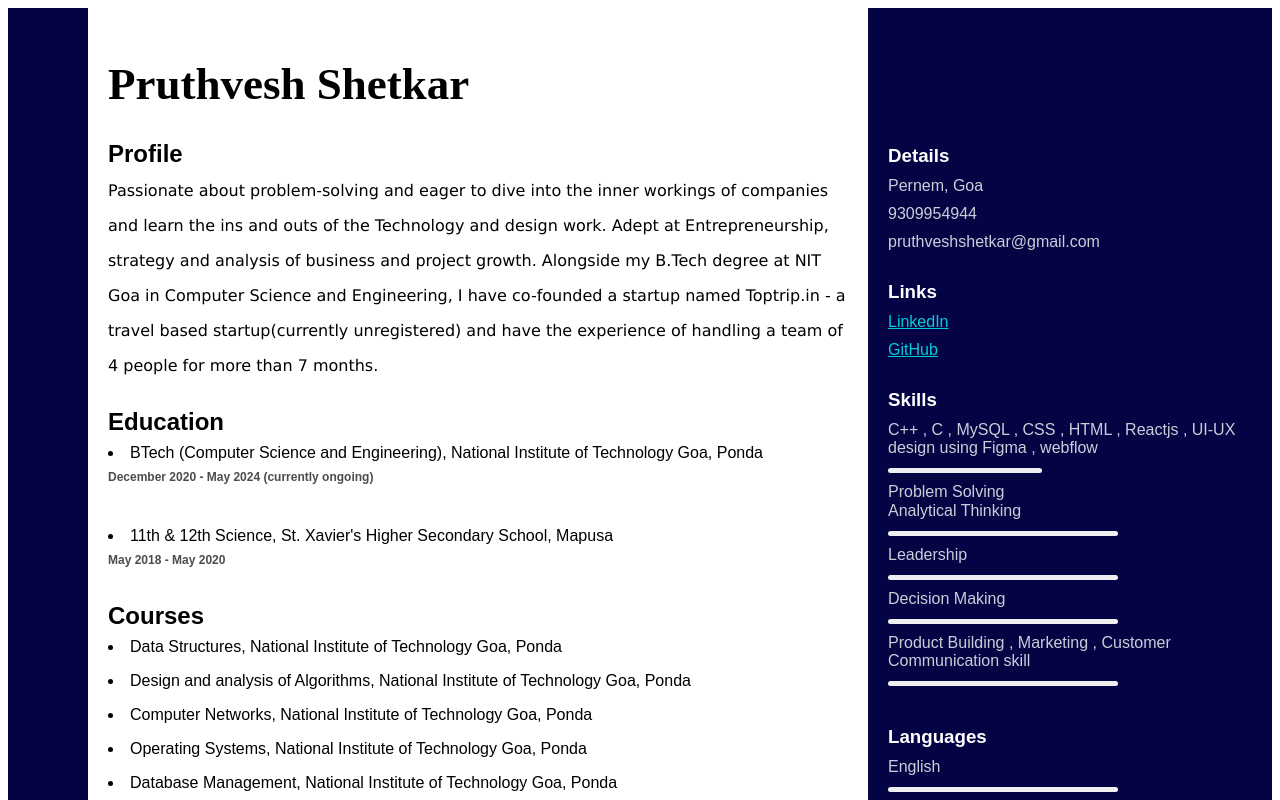
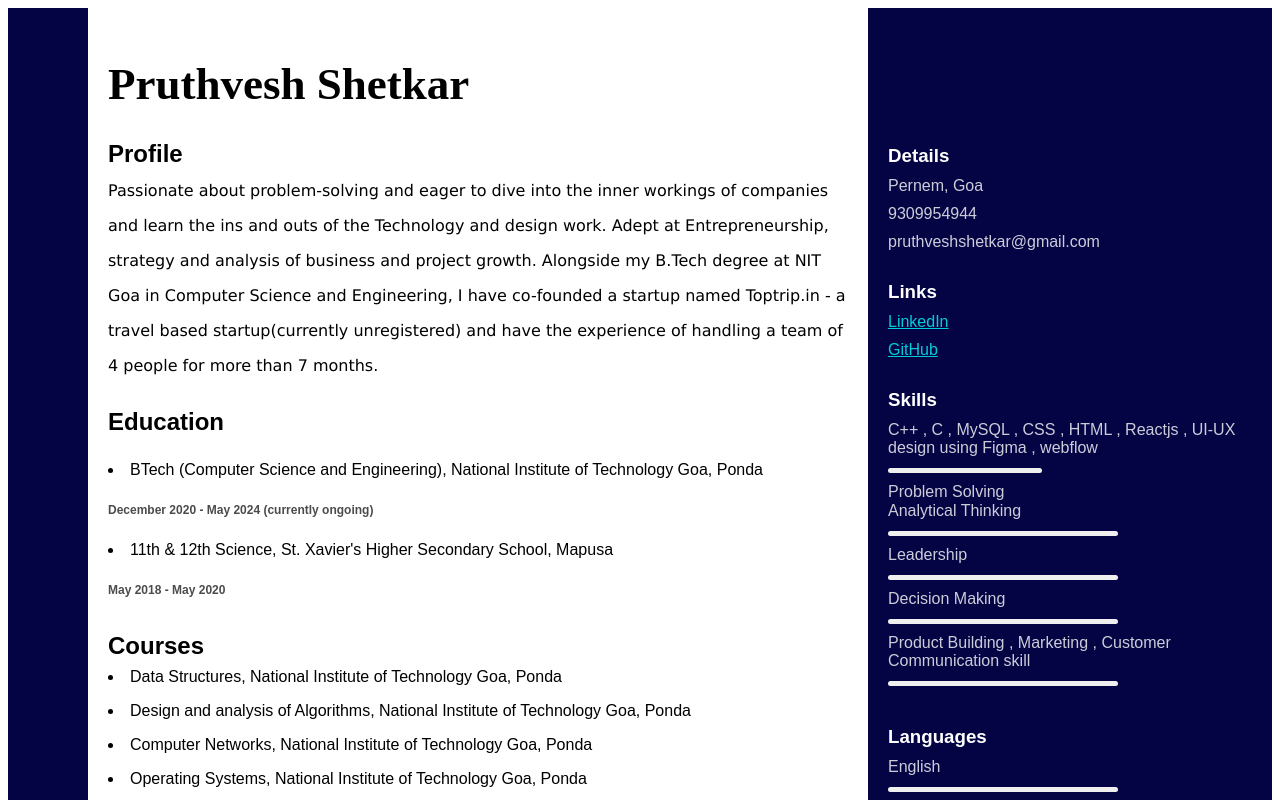
Before and after one commit to pruthvesh0812/pruthvesh_portfolio, a React (Vite) app: page / in a window 1280 px wide. Shown: the top 800 px of the page. Built offline with nearby package versions, Linux system fonts and the light colour scheme.

Commit message:
changes to edu

```diff
--- a/src/App.css
+++ b/src/App.css
@@ -8,7 +8,7 @@
   font-size: 45px;
 }
 
-.profile{
+.profile {
   line-height: 35px;
   font-family: 'Lucida Sans', 'Lucida Sans Regular', 'Lucida Grande', 'Lucida Sans Unicode', Geneva, Verdana, sans-serif;
 
@@ -37,12 +37,20 @@
   font-family: sans-serif;
 }
 
-.courseDetail{
+.edu {
   font-Family: sans-serif;
-  margin-Top:5px ;
-  margin-Bottom: 10px ;
+  margin-Top: 40;
+  margin-Bottom: 5;
+  font-weight: 400;
+  line-height: 1.5;
+}
+
+.courseDetail {
+  font-Family: sans-serif;
+  margin-Top: 5px;
+  margin-Bottom: 10px;
   font-weight: 500;
-  line-Height:1.5;
+  line-height: 1.5;
 
 }
 
--- a/src/App.jsx
+++ b/src/App.jsx
@@ -36,7 +36,7 @@ export default function App() {
 
         <h2 style={{ fontFamily: "sans-serif" , marginBottom:5 ,marginTop:25   }}>Education</h2>
 
-        <h4 style={{ fontFamily: "sans-serif" ,marginTop:5 ,marginBottom:5 , fontWeight:10,lineHeight:1.5 }}>
+        <h4 className="edu">
         <li>BTech (Computer Science and Engineering), National Institute of
           Technology Goa, Ponda</li>
         </h4>
@@ -46,7 +46,7 @@ export default function App() {
           December 2020 - May 2024 (currently ongoing)
         </h5>
 
-        <h4 style={{ fontFamily: "sans-serif", marginTop: 40  ,marginBottom:5 , fontWeight:10,lineHeight:1.5}}>
+        <h4 className="edu">
           <li>11th & 12th Science, St. Xavier's Higher Secondary School, Mapusa</li>
         </h4>
         <h5 style={{ fontFamily: "sans-serif", fontSize: 12 ,marginTop:5 ,marginBottom:5 , opacity:.7 }}>
```
